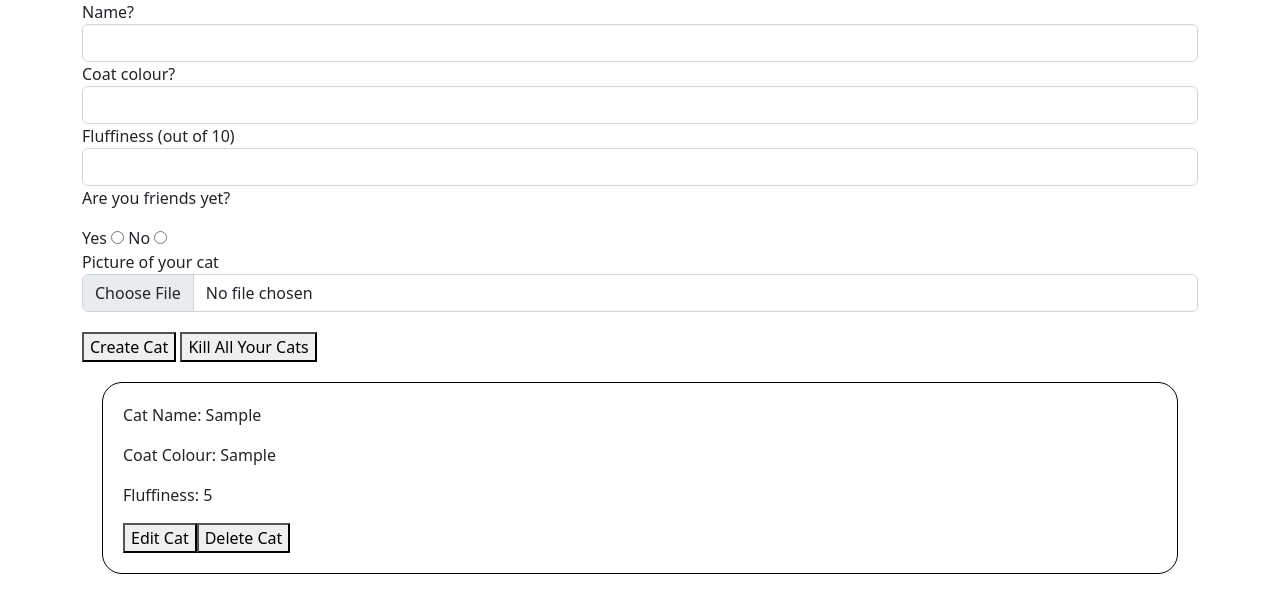
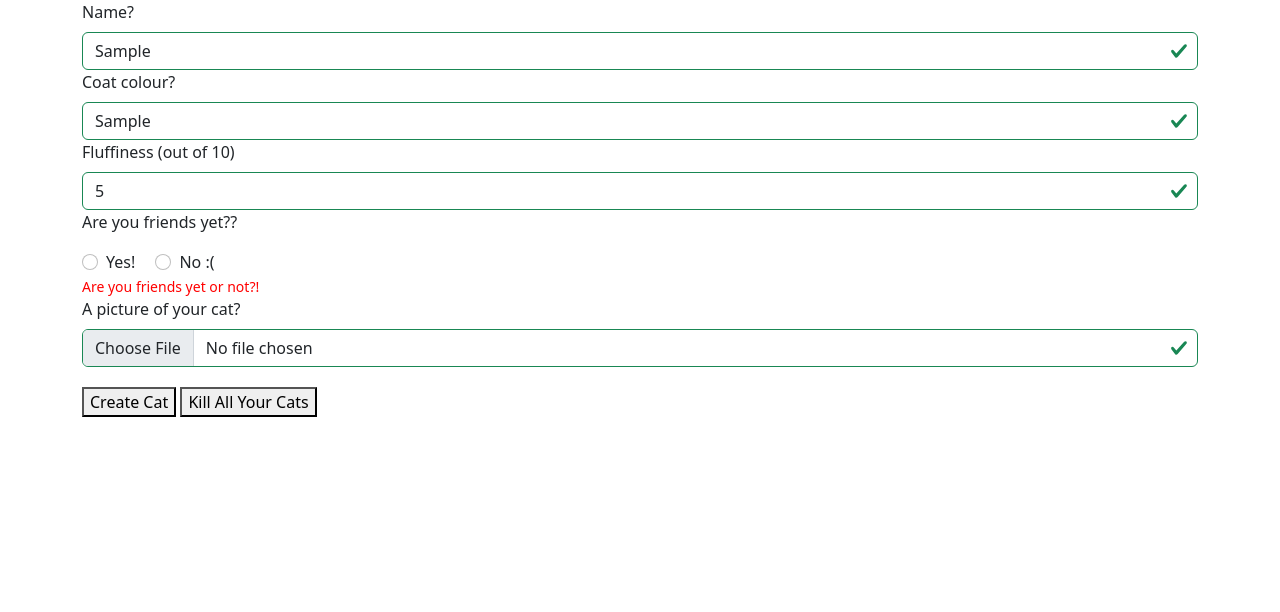
Before and after one commit to mary-hamilton/Neighbourhood-Cats, a website built with Vite: page index.html in a window 1280 px wide. Both pictures are taken after typing "Sample", "Sample", "5" into the empty fields and a click on the button "Create Cat". Built offline with nearby package versions, Linux system fonts and the light colour scheme.

Commit message:
I have suffered, it is done

```diff
--- a/index.html
+++ b/index.html
@@ -10,32 +10,36 @@
 </head>
 <body>
 <div id="main">
-<form id="cat-creator" class="container">
+<form id="cat-creator" class="container requires-validation" novalidate>
     <div class="form-group">
-  <label for="cat-name">Name?</label>
+  <label for="cat-name" class="form-label">Name?</label>
   <input class="form-control" id="cat-name" type="text">
         <div class="invalid-feedback" id="name-feedback"></div>
     </div>
     <div class="form-group">
-  <label for="coat-colour">Coat colour?</label>
+  <label for="coat-colour" class="form-label">Coat colour?</label>
   <input class="form-control" id="coat-colour" type="text">
         <div class="invalid-feedback" id="colour-feedback"></div>
     </div>
     <div class="form-group">
-  <label for="fluffiness">Fluffiness (out of 10)</label>
+  <label for="fluffiness" class="form-label">Fluffiness (out of 10)</label>
   <input class="form-control" id="fluffiness" type="number">
         <div class="invalid-feedback" id="fluffiness-feedback"></div>
     </div>
-    <div class="form-group">
-    <p>Are you friends yet?</p>
-  <label for="yes">Yes</label>
-  <input  id="yes" type="radio" name="friends-yet">
-    <label for="no">No</label>
-    <input id="no" type="radio" name="friends-yet">
-        <div class="invalid-feedback" id="friends-feedback"></div>
+    <div>
+    <p>Are you friends yet??</p>
+        <div class="form-check form-check-inline">
+  <label class="form-check-label" for="friends-yet-yes">Yes!</label>
+  <input class="form-check-input" id="friends-yet-yes" value="Yes!" type="radio" name="friends-yet" required>
+        </div>
+        <div class="form-check form-check-inline">
+    <label class="form-check-label" for="friends-yet-no">No :(</label>
+    <input class="form-check-input"  id="friends-yet-no" value="No :(" type="radio" name="friends-yet" required>
+        </div>
+        <small id="radio-feedback"></small>
     </div>
     <div class="form-group">
-        <label for="image-input">Picture of your cat</label>
+        <label for="image-input" class="form-label">A picture of your cat?</label>
         <input class="form-control" type="file" id="image-input" accept="image/jpeg, image/png"/>
         <div class="invalid-feedback" id="image-feedback"></div>
         <div id="image-preview"></div>
--- a/main.js
+++ b/main.js
@@ -6,7 +6,8 @@ import {
     checkNameValidity,
     checkFluffinessValidity,
     checkColourValidity,
-    checkImageValidity, clearForm,
+    checkImageValidity,
+    clearForm, checkFriendsValidity,
 } from "./utils.js";
 
 
@@ -49,6 +50,39 @@ export const fluffinessFormGroup = {
         return checkFluffinessValidity(this.getValue())
     },
 };
+
+
+
+// Hacky friends radio buttons
+
+const friendsYetYes = document.getElementById("friends-yet-yes");
+const friendsYetNo = document.getElementById("friends-yet-no");
+
+export const friendsFormGroup = {
+
+    feedback: document.getElementById('friends-feedback'),
+    getValue() {
+        if (this.input) {
+            return this.input.value;
+        }
+    },
+    getIssues() {
+        return checkFriendsValidity(this.getValue())
+    }
+}
+
+friendsYetYes.onchange = () => {
+    if (friendsYetYes.checked) {
+        friendsFormGroup.input = friendsYetYes;
+    }
+}
+
+friendsYetNo.onchange = () => {
+    if (friendsYetNo.checked) {
+        friendsFormGroup.input = friendsYetNo;
+    }
+}
+
 
 // Image
 
@@ -99,9 +133,6 @@ export const makeCardImageEl = (cat) => {
     }
 }
 
-
-// const friendsInputYes = document.getElementById("yes");
-// const friendsInputNo = document.getElementById("no");
 
 
 // Edit form variables
@@ -198,14 +229,16 @@ form.onsubmit = (event) => {
     let formElements = [catNameFormGroup, coatColourFormGroup, fluffinessFormGroup, imageFormGroup];
 
     formElements.forEach(displayValidity);
+    displayRadioValidity();
 
-    if (validateAll(formElements)) {
+
+    if (validateAll(formElements) && validate(friendsFormGroup)) {
         let newCat = {
             name: catNameFormGroup.getValue(),
             colour: coatColourFormGroup.getValue(),
             fluffiness: fluffinessFormGroup.getValue(),
             image: cardImage,
-            // friend: friendsInputYes.value,
+            friend: friendsFormGroup.getValue(),
         }
 
         retrieveCats();
@@ -217,12 +250,12 @@ form.onsubmit = (event) => {
         //     positive validation if you have successfully submitted)
 
         formElements.forEach(clearForm);
+        radioFeedback.style.display = "none";
         imagePreview.replaceChildren();
 
     }
 }
 
-// Get and validate the friend value I HAVE NOT DONE THIS YET
 
 // Display input validity
 export const displayValidity = (formGroup) => {
@@ -234,8 +267,20 @@ export const displayValidity = (formGroup) => {
             let issueEl = document.createElement("small");
             issueEl.textContent = issue;
             return issueEl;
+
         })
         issueElements.forEach((el) => formGroup.feedback.appendChild(el));
+
+}
+
+// Display radio button validity
+
+const radioFeedback = document.getElementById("radio-feedback");
+export const displayRadioValidity = () => {
+    if (friendsYetYes.checked === false && friendsYetNo.checked === false) {
+       radioFeedback.style.display = "block";
+       radioFeedback.textContent = "Are you friends yet or not?!"
+    }
 }
 
 // create and print the cat cards
@@ -262,6 +307,9 @@ export const printCats = () => {
         let catFluffiness = document.createElement("p");
         catFluffiness.textContent = "Fluffiness: " + cat.fluffiness;
         cardElArray.push(catFluffiness);
+        let catFriendsYet = document.createElement("p");
+        catFriendsYet.textContent = "Friends Yet?? " + cat.friend;
+        cardElArray.push(catFriendsYet);
 
         //  create edit button
         let editCatButton = document.createElement("button");
@@ -291,6 +339,8 @@ export const printCats = () => {
                 storeCats();
                 printCats();
                 editForm.style.display = "none";
+                clearForm(editImageFormGroup);
+
             }
 
 
--- a/style.css
+++ b/style.css
@@ -31,3 +31,8 @@
 .card-image {
     width: 400px;
 }
+
+#radio-feedback {
+    display: none;
+    color: red;
+}
--- a/utils.js
+++ b/utils.js
@@ -68,6 +68,15 @@ export const checkFluffinessValidity = (fluffiness) => {
     return issues;
 }
 
+export const checkFriendsValidity = (friends) => {
+    let issues = [];
+        if (isEmpty(friends)) {
+            issues.push("issue");
+    }
+        return issues;
+}
+
+
 // Image
 
 export const checkImageValidity = (image) => {
@@ -86,5 +95,4 @@ export const clearForm = (formGroup) => {
     formGroup.input.value = "";
     formGroup.input.classList.remove("is-valid");
 
-
 }
```
Lines whose indentation alone changed are shown as unchanged.
